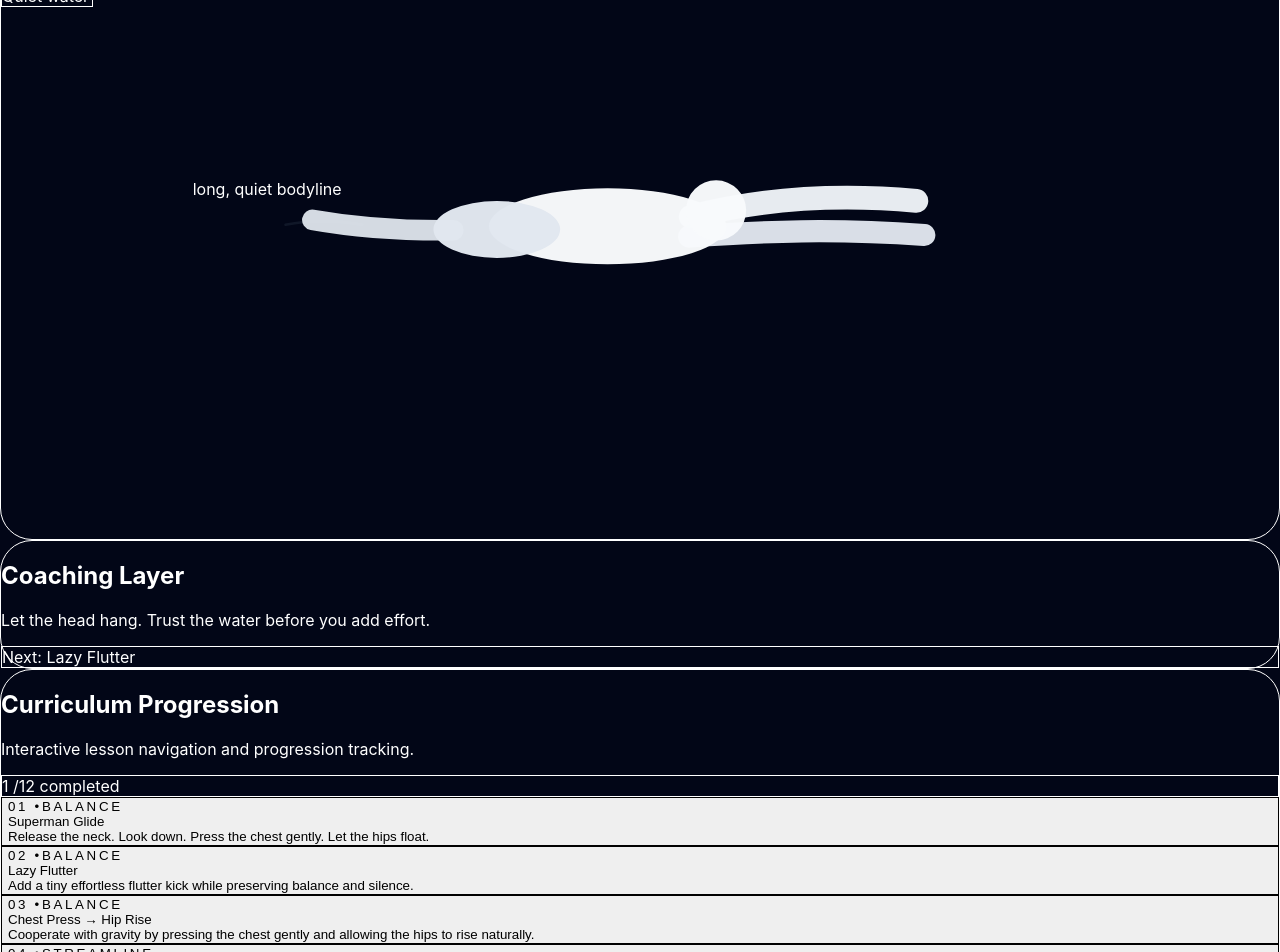
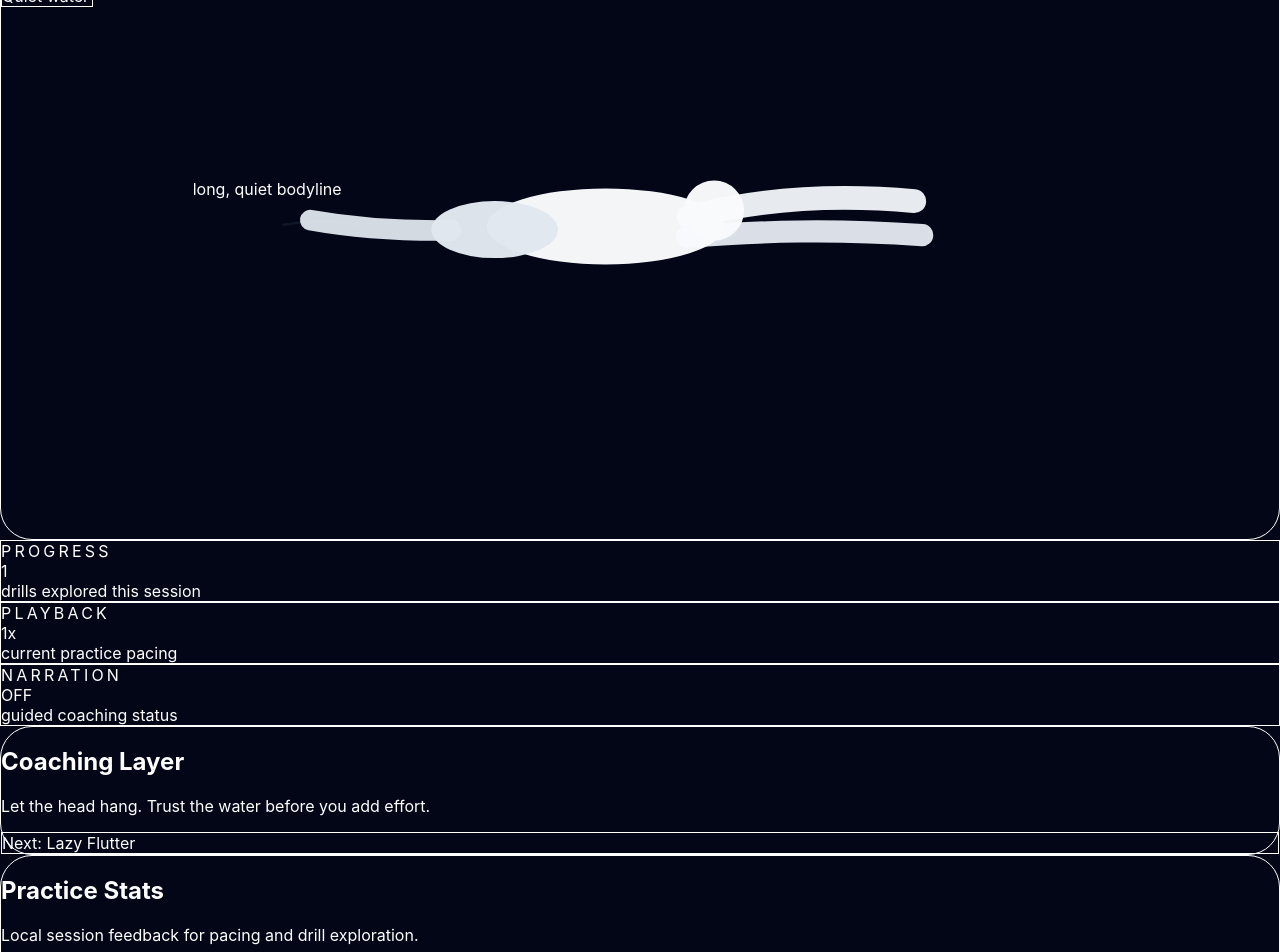
Before and after one commit to scomofo/swim-visual-coach, a React (Vite) app: page / in a window 1280 px wide. Shown: the part 300-1252 px from the top of the page. Built offline with nearby package versions, Linux system fonts and the light colour scheme.

Commit message:
Wire stats narration and performance hooks into App

```diff
--- a/src/App.jsx
+++ b/src/App.jsx
@@ -1,7 +1,10 @@
-import { useMemo, useState } from 'react';
+import { useEffect, useMemo, useState } from 'react';
 import { DRILLS } from './data/drills';
 import useLessonProgress from './hooks/useLessonProgress';
 import useResponsiveMode from './hooks/useResponsiveMode';
+import useTelemetry from './hooks/useTelemetry';
+import usePerformanceMode from './hooks/usePerformanceMode';
+import useGuidedNarration from './hooks/useGuidedNarration';
 import { exportLessonData } from './utils/exportLessons';
 import WaterBackground from './components/swimmer/WaterBackground';
 import GhostSwimmer from './components/swimmer/GhostSwimmer';
@@ -11,6 +14,8 @@ import PlaybackControls from './components/layout/PlaybackControls';
 import CoachingPanel from './components/layout/CoachingPanel';
 import LessonNavigator from './components/layout/LessonNavigator';
 import MobilePracticeBar from './components/layout/MobilePracticeBar';
+import SessionStatsPanel from './components/layout/SessionStatsPanel';
+import PracticeStatsPanel from './components/layout/PracticeStatsPanel';
 
 export default function App() {
   const [showGuides, setShowGuides] = useState(true);
@@ -21,9 +26,17 @@ export default function App() {
   const [drill, setDrill] = useState('superman');
   const { progress: completed, markComplete } = useLessonProgress({ superman: true });
   const { isMobile } = useResponsiveMode();
+  const telemetry = useTelemetry(drill);
+  const { reducedMotion } = usePerformanceMode();
+  const { speakDrill } = useGuidedNarration(audioMode);
 
   const currentDrill = DRILLS[drill];
   const isCorrect = mode === 'correct';
+  const effectivePlaybackSpeed = reducedMotion ? 0.5 : playbackSpeed;
+
+  useEffect(() => {
+    speakDrill(drill);
+  }, [drill, speakDrill]);
 
   const practiceStats = useMemo(() => {
     const completedCount = Object.values(completed).filter(Boolean).length;
@@ -33,6 +46,11 @@ export default function App() {
     };
   }, [completed]);
 
+  const localMetrics = {
+    ...telemetry,
+    reducedMotion,
+  };
+
   const handleExport = () => {
     exportLessonData({
       drill,
@@ -41,8 +59,9 @@ export default function App() {
         showGuides,
         ghostMode,
         audioMode,
-        playbackSpeed,
+        playbackSpeed: effectivePlaybackSpeed,
         mode,
+        reducedMotion,
       },
     });
   };
@@ -95,7 +114,7 @@ export default function App() {
         </div>
 
         <div className="relative overflow-hidden rounded-[2rem] border border-white/10 bg-gradient-to-b from-cyan-800 via-sky-900 to-slate-950 shadow-2xl">
-          <WaterBackground playbackSpeed={playbackSpeed} />
+          <WaterBackground playbackSpeed={effectivePlaybackSpeed} />
 
           <div className={isMobile ? 'relative h-[620px]' : 'relative h-[620px]'}>
             <GhostSwimmer enabled={ghostMode} />
@@ -110,7 +129,7 @@ export default function App() {
               drill={drill}
               isCorrect={isCorrect}
               showGuides={showGuides}
-              playbackSpeed={playbackSpeed}
+              playbackSpeed={effectivePlaybackSpeed}
             />
 
             <div className="absolute bottom-6 left-6 right-6 grid gap-3 md:grid-cols-4">
@@ -128,11 +147,19 @@ export default function App() {
           </div>
         </div>
 
+        <SessionStatsPanel
+          completedCount={practiceStats.completedCount}
+          playbackSpeed={effectivePlaybackSpeed}
+          audioMode={audioMode}
+        />
+
         <CoachingPanel
           drill={drill}
           currentDrill={currentDrill}
           audioMode={audioMode}
         />
+
+        <PracticeStatsPanel metrics={localMetrics} />
 
         <LessonNavigator
           drill={drill}
```
